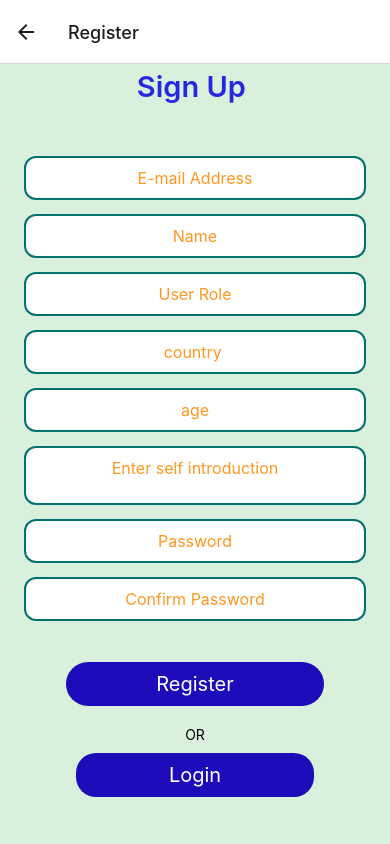
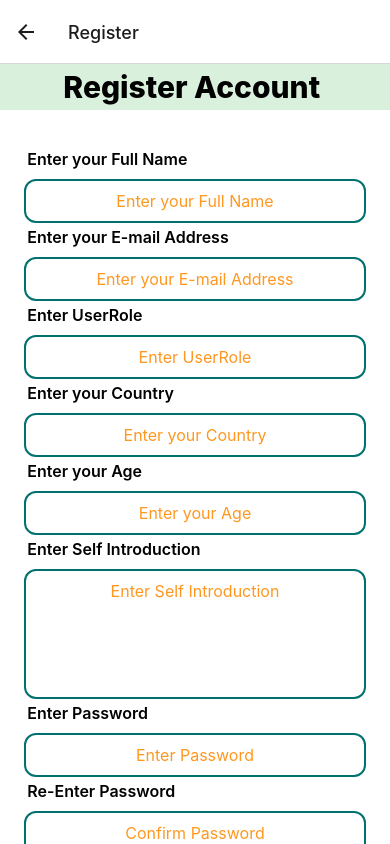
Before and after one commit to minosh00/UEE_MOBILE_APP, a React Native app: screen /Register in a window 390 px wide. Built offline with nearby package versions, Linux system fonts and the light colour scheme.

Commit message:
Modify RegisterScreen

```diff
--- a/Screens/Auth/RegisterScreen.js
+++ b/Screens/Auth/RegisterScreen.js
@@ -1,6 +1,3 @@
-
-
-
 import axios from "axios";
 import React, { useState } from "react";
 import {
@@ -17,7 +14,6 @@ import commonStyles from "../styles/common";
 import registerStyles from "../styles/register";
 
 const RegisterScreen = ({ navigation }) => {
-
   const [role, setRole] = useState("");
   const [name, setName] = useState("");
   const [email, setEmail] = useState("");
@@ -36,7 +32,7 @@ const RegisterScreen = ({ navigation }) => {
       country: country,
       password: pwd,
       userRole: role,
-      age:age,
+      age: age,
       selfIntro: selfIntro,
     };
 
@@ -44,7 +40,6 @@ const RegisterScreen = ({ navigation }) => {
       .post(URL, payload)
       .then((res) => {
         Alert.alert("done");
-
         navigation.navigate("Login");
       })
       .catch((error) => {
@@ -61,13 +56,13 @@ const RegisterScreen = ({ navigation }) => {
   return (
     <View style={registerStyles.regPage}>
       <Text style={{
-                fontSize: 29,
-                fontWeight: "600",
+        fontSize: 30,
+        fontWeight: "800",
         textAlign: "center",
-                color:"#2727E2",
+        color: "#000",
         marginVertical: 5,
       }}
-            >Sign Up </Text>
+      >Register Account </Text>
       {/* <Image
         source={require("../images/test.png")}
         style={{ width: "100%", height: "23%" }}
@@ -78,61 +73,120 @@ const RegisterScreen = ({ navigation }) => {
         contentContainerStyle={{ flexGrow: 1, justifyContent: "center" }}
         style={{ width: "100%" }}
       >
-        <View style={{ backgroundColor: "white", height: "90%", backgroundColor:"#D8F0DC" }}>
+        <View style={{ backgroundColor: "#fff", height: "100%", backgroundColor: "#fff" }}>
+
+          <Text style={{
+            marginLeft: "7%",
+            marginTop: "10%",
+            fontWeight: "600",
+            textAlign: "left",
+            fontSize: 16,
 
 
+          }}>Enter your Full Name</Text>
+          <TextInput
+            style={commonStyles.textView}
+            onChange={(e) => setName(e.nativeEvent.text)}
+            value={name}
+            placeholder="Enter your Full Name"
+          />
+
+          <Text style={{
+            marginLeft: "7%",
+            fontWeight: "600",
+            textAlign: "left",
+            fontSize: 16
+
+          }}>Enter your E-mail Address</Text>
           <TextInput
             keyboardType="email-address"
             style={commonStyles.textView}
             onChange={(e) => setEmail(e.nativeEvent.text)}
             value={email}
-            placeholder="E-mail Address"
+            placeholder="Enter your E-mail Address"
           />
 
-          <TextInput
-            style={commonStyles.textView}
-            onChange={(e) => setName(e.nativeEvent.text)}
-            value={name}
-            placeholder="Name"
-          />
+          <Text style={{
+            marginLeft: "7%",
+            fontWeight: "600",
+            textAlign: "left",
+            fontSize: 16
+
+          }}>Enter UserRole</Text>
           <TextInput
             style={commonStyles.textView}
             onChange={(e) => setRole(e.nativeEvent.text)}
             value={role}
-            placeholder="User Role"
+            placeholder="Enter UserRole"
           />
+
+          <Text style={{
+            marginLeft: "7%",
+            fontWeight: "600",
+            textAlign: "left",
+            fontSize: 16
+
+          }}>Enter your Country</Text>
           <TextInput
             style={commonStyles.textView}
             onChange={(e) => setcountry(e.nativeEvent.text)}
             value={country}
-            placeholder="country "
+            placeholder="Enter your Country"
           />
 
+          <Text style={{
+            marginLeft: "7%",
+            fontWeight: "600",
+            textAlign: "left",
+            fontSize: 16
 
+          }}>Enter your Age</Text>
           <TextInput
             style={commonStyles.textView}
             onChange={(e) => setage(e.nativeEvent.text)}
             value={age}
             keyboardType="decimal-pad"
-            placeholder="age"
+            placeholder="Enter your Age"
           />
 
+          <Text style={{
+            marginLeft: "7%",
+            fontWeight: "600",
+            textAlign: "left",
+            fontSize: 16
+
+          }}>Enter Self Introduction</Text>
           <TextInput
             style={commonStyles.textView1}
             onChange={(e) => setselfIntro(e.nativeEvent.text)}
             value={selfIntro}
-            numberOfLines={10}
+            numberOfLines={5}
             multiline={true}
-            placeholder="Enter self introduction"
+            placeholder="Enter Self Introduction"
           />
 
+          <Text style={{
+            marginLeft: "7%",
+            fontWeight: "600",
+            textAlign: "left",
+            fontSize: 16
+
+          }}>Enter Password</Text>
           <TextInput
             secureTextEntry
             style={commonStyles.textView}
             onChange={(e) => setPwd(e.nativeEvent.text)}
             value={pwd}
-            placeholder="Password"
+            placeholder="Enter Password"
           />
+
+          <Text style={{
+            marginLeft: "7%",
+            fontWeight: "600",
+            textAlign: "left",
+            fontSize: 16
+
+          }}>Re-Enter Password</Text>
           <TextInput
             secureTextEntry
             style={commonStyles.textView}
@@ -158,14 +212,12 @@ const RegisterScreen = ({ navigation }) => {
             <Text style={commonStyles.buttonText}>Register</Text>
           </TouchableOpacity>
 
-          <Text style={{ textAlign: "center" }}>OR</Text>
-
           <TouchableOpacity
             style={commonStyles.button1}
             disabled={pwd !== cpwd}
             onPress={() => navigation.navigate("Login")}
           >
-            <Text style={commonStyles.buttonText}>Login</Text>
+            <Text style={{fontSize:18, textAlign:"center", marginBottom:"20%"}}>If you already have an account. Click here</Text>
           </TouchableOpacity>
         </View>
       </ScrollView>
```
Lines whose indentation alone changed are shown as unchanged.
